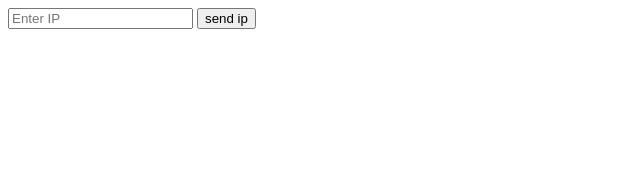
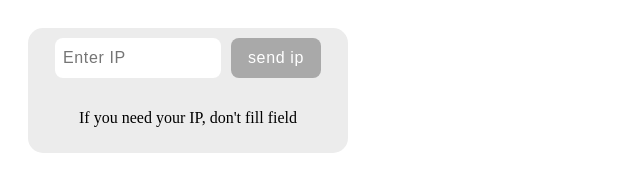
Before and after one commit to d-yv/get-ip-info, a plain HTML site: page index.html in a window 1280 px wide. Shown: the whole page, without its empty margins (0-640 px from the left). Drawn offline with Linux system fonts and the light colour scheme.

Commit message:
add styles

```diff
--- a/css/styles.css
+++ b/css/styles.css
@@ -0,0 +1,76 @@
+body {
+    padding: 20px;
+    display: flex;
+    flex-direction: column;
+    justify-content: center;
+}
+
+ul,
+ol,
+li {
+    list-style: none;
+    padding: 0;
+}
+
+.cover {
+    display: flex;
+    flex-direction: column;
+    gap: 15px;
+    background-color: rgb(236, 236, 236);
+    padding: 10px;
+    width: 300px;
+    border: 2px;
+    border-radius: 15px;
+}
+
+.form {
+    display: flex;
+    gap: 10px;
+    margin: 0 auto;
+}
+
+.input {
+    border-radius: 8px;
+    border: none;
+    padding: 24px;
+    width: 150px;
+    height: 32px;
+    padding: 4px 8px;
+    font-weight: 400;
+    font-size: 16px;
+    line-height: 1.5;
+    letter-spacing: 0.04em;
+}
+
+.button {
+    cursor: pointer;
+    font-weight: 500;
+    font-size: 16px;
+    line-height: 1.5;
+    letter-spacing: 0.04em;
+    color: #fff;
+    border-radius: 8px;
+    border: none;
+    padding: 8px 16px;
+    width: 90px;
+    height: 40px;
+    background-color: darkgray;
+}
+
+.button:hover,
+.button:focus {
+    background-color: rgb(209, 209, 209);
+}
+
+.result {
+    display: flex;
+    flex-direction: column;
+}
+
+.result-name {
+    font-weight: bold;
+}
+
+.text {
+    text-align: center;
+}
--- a/index.html
+++ b/index.html
@@ -7,10 +7,15 @@
     <title>GetIPinfo</title>
   </head>
   <body>
-    <form class="form">
-      <input type="text" class="ip-input" placeholder="Enter IP" required />
-      <button class="button" type="submit">send ip</button>
-    </form>
+    <div class="cover">
+      <form class="form">
+        <input type="text" class="input" name="input" placeholder="Enter IP" />
+        <button class="button" type="submit">send ip</button>
+      </form>
+      <ul class="result">
+        <li class="text">If you need your IP, don't fill field</li>
+      </ul>
+    </div>
     <script src="./js/main.js" defer></script>
   </body>
 </html>
--- a/js/main.js
+++ b/js/main.js
@@ -0,0 +1,32 @@
+const inputForm = document.querySelector('.form');
+const outputInfo = document.querySelector('.result');
+const TOKEN = '1043e80672fba9';
+
+inputForm.addEventListener('submit', async event => {
+  event.preventDefault();
+  const inputIp = `${event.target.input.value}/`;
+  const requestData = await fetchData(inputIp, TOKEN);
+
+  renderData(requestData);
+
+  event.target.reset();
+});
+
+async function fetchData(ip, TOKEN) {
+  const request = await fetch(`https://ipinfo.io/${ip}json?token=${TOKEN}`);
+  const jsonResponse = await request.json();
+  console.log(jsonResponse);
+
+  return jsonResponse;
+}
+
+function renderData({ ip, hostname, loc, org, region, city, country }) {
+  const html = `<li class="result-item"><span class = "result-name">ip address: </span>${ip}</li>
+          <li class="result-item"><span class = "result-name">hostname: </span>${hostname}</li>
+          <li class="result-item"><span class = "result-name">company: </span>${org}</li>
+          <li class="result-item"><span class = "result-name">region: </span>${region}</li>
+          <li class="result-item"><span class = "result-name">city: </span>${city}</li>
+          <li class="result-item"><span class = "result-name">country: </span>${country}</li>
+          <li class="result-item"><span class = "result-name">location: </span>${loc}</li>`;
+  outputInfo.innerHTML = html;
+}
```
Also changed, not shown: source.txt (added).
